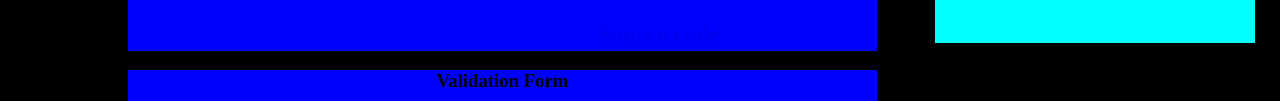
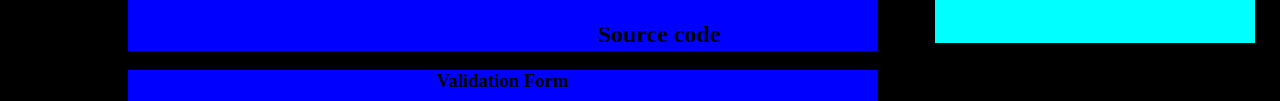
Before and after one commit to AzraellyCool/portfolio_project, a plain HTML site: page projects.html in a window 1280 px wide. Shown: the part 541-642 px from the top of the page. Drawn offline with Linux system fonts and the light colour scheme.

Commit message:
updated js sctipt

```diff
--- a/projects.json
+++ b/projects.json
@@ -24,7 +24,7 @@
         "event":"School project",
         "description" : "",
         "source_code" : "https://github.com/AzraellyCool/intro_project",
-        "skills_used": ["HTML5","CSS", "Github"]
+        "skills_used": ["HTML5","CSS", "GitHub"]
     },
     {
         "title": "This Portfolio!",
@@ -33,7 +33,7 @@
         "event":"School project",
         "description" : "",
         "source_code" : "https://github.com/AzraellyCool/portfolio_project",
-        "skills_used": ["HTML5","CSS", "JavaScript", "JSON", "Github", "Git"]
+        "skills_used": ["HTML5", "CSS", "JavaScript", "JSON", "GitHub", "Git"]
     }
 
 ]
--- a/script.js
+++ b/script.js
@@ -11,6 +11,8 @@ function load() {
 function createHTML(data)
 {
     let projectSect = document.getElementById("projects");
+    let sideSkills = document.getElementById("side-skills");
+    let skillList = sideSkills.getElementsByTagName("li");
 
     for(let i = 0; i<data.length; i++)
     {
@@ -51,13 +53,25 @@ function createHTML(data)
         section.appendChild(bottomSect);
 
 
-        /*section.addEventListener('mouseover', function() {
+        section.addEventListener('mouseover', function() {
             //add check for skills used, change the list's bg color
-            section.style.backgroundColor = 'lightcoral';
+            for(let n = 0; n<skillList.length; n++){
+                if (data[i].skills_used.includes(skillList[n].innerText))
+                {
+                    skillList[n].style.backgroundColor = 'coral';
+                    console.log("hi");
+                }
+                console.log(skillList[n].innerText);
+                console.log(data[i].skills_used);
+            }
+            ;
         });
-        section.addEventListener('mouseout', function() {
-            section.style.backgroundColor = 'lightblue';
-        });*/
+
+        section.addEventListener('mouseout', function(){
+            for(let n = 0; n<skillList.length; n++){
+            skillList[n].style.backgroundColor = 'aqua';
+            }
+        });
 
         projectSect.appendChild(section);
 
--- a/style.css
+++ b/style.css
@@ -134,6 +134,10 @@ footer{
         justify-content: space-around;
         margin: auto;
     }
+    #projects a{
+        text-decoration-line: none;
+        color: black;
+    }
 
     #projects section img{
         width: 660px;
```
